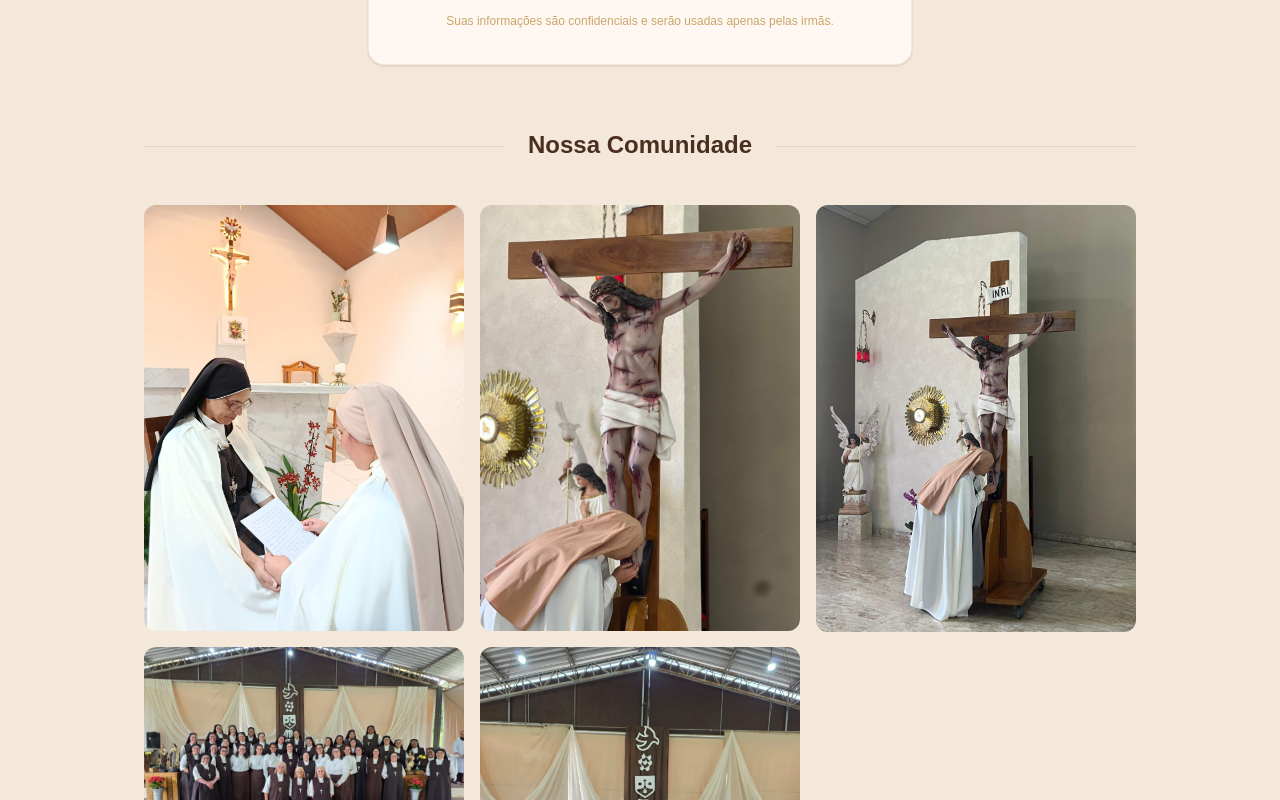
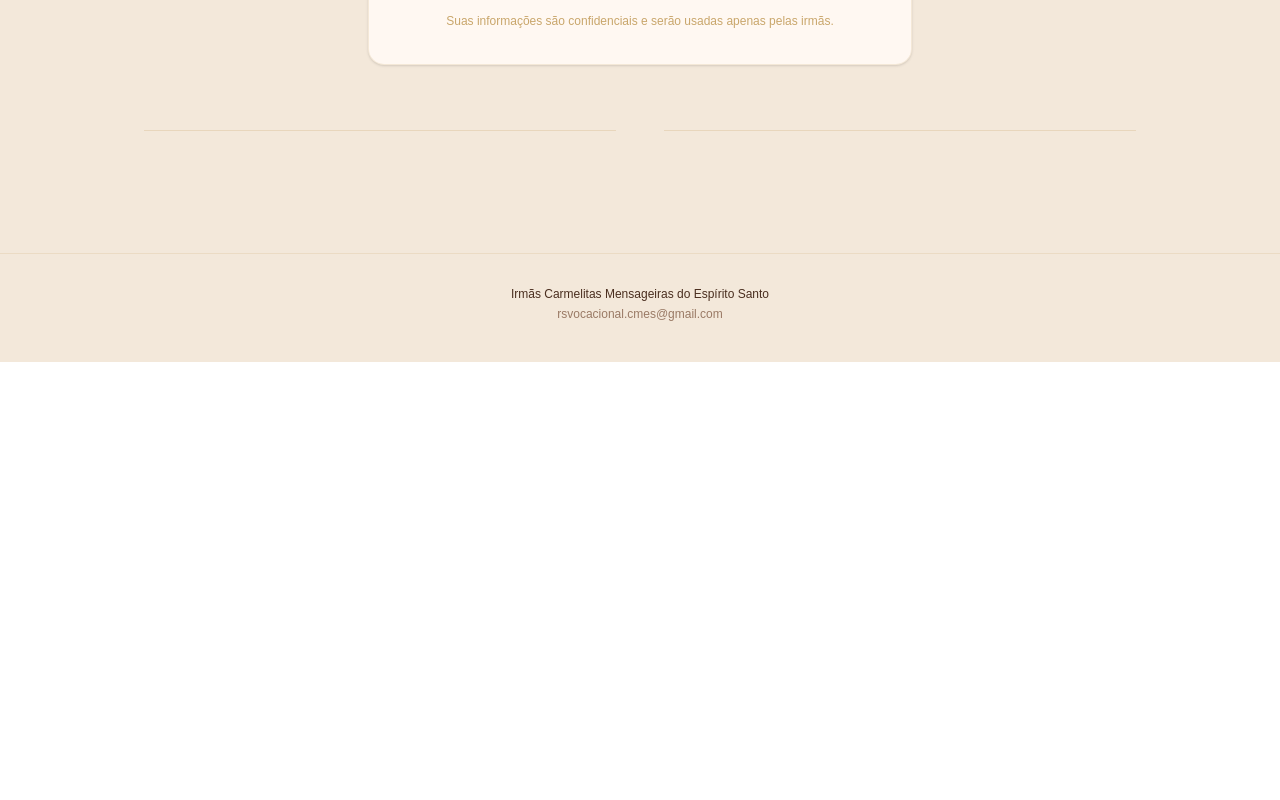
Before and after one commit to rodrigocamargo854/carmelitas, a Next.js app: page / in a window 1280 px wide. Shown: the part 1160-1960 px from the top of the page. After the commit the page ends 1522 px from the top, so only its background shows below. Built offline with nearby package versions, Linux system fonts and the light colour scheme.

Commit message:
no images

```diff
--- a/app/page.tsx
+++ b/app/page.tsx
@@ -216,23 +216,16 @@ export default function Home() {
         </div>
       </section>
 
-      {/* GALERIA MASONRY */}
       <section className="w-full max-w-5xl mx-auto px-4 pb-20">
         <div className="flex items-center justify-center mb-10">
           <div className="h-px flex-1" style={{ backgroundColor: '#C9A66B44' }} />
           <div className="mx-6 text-center">
-            <h2 className="text-xl sm:text-2xl font-semibold" style={{ color: '#4A2E1F' }}>Nossa Comunidade</h2>
             <p className="text-xs tracking-wider mt-1" style={{ color: '#C9A66B' }}></p>
           </div>
           <div className="h-px flex-1" style={{ backgroundColor: '#C9A66B44' }} />
         </div>
 
-        {/* Masonry — 2 colunas mobile, 3 desktop */}
-        <div className="columns-2 md:columns-3 gap-3 md:gap-4">
-          {fotos.map((foto, i) => (
-            <MasonryItem key={i} foto={foto} />
-          ))}
-        </div>
+
 
         <p className="text-center text-sm italic mt-10" style={{ color: '#C9A66B' }}>
 
```
